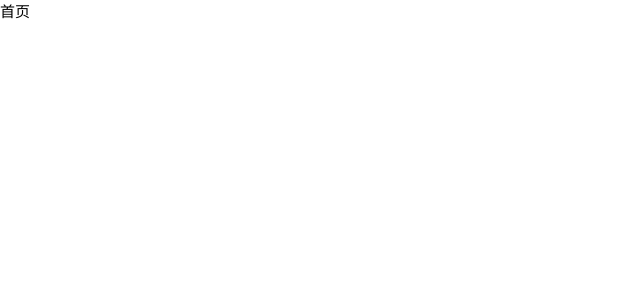
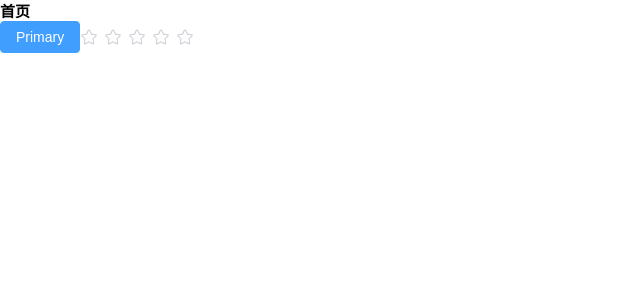
Before and after one commit to sword-demon/luffycity, a Vue app in the folder luffycityweb/: page / in a window 1280 px wide. Shown: the top 300 px of the page, without its empty margins (0-640 px from the left). Built offline with nearby package versions, Linux system fonts and the light colour scheme.

Commit message:
feature:添加elementplus组件

```diff
--- a/luffycityweb/package.json
+++ b/luffycityweb/package.json
@@ -8,6 +8,8 @@
     "preview": "vite preview"
   },
   "dependencies": {
+    "element-plus": "^2.2.8",
+    "unplugin-vue-components": "^0.21.0",
     "vue": "^3.2.25",
     "vue-router": "^4.0.13"
   },
--- a/luffycityweb/src/views/Home.vue
+++ b/luffycityweb/src/views/Home.vue
@@ -1,7 +1,17 @@
-<script setup></script>
+<script setup>
+import { reactive } from "vue";
+const store = reactive({
+    value2: null,
+    colors: ["#99A9BF", "#F7BA2A", "#FF9900"],
+});
+</script>
 
 <template>
-    <div>首页</div>
+    <h1>首页</h1>
+    <el-row class="mb-4">
+        <el-button type="primary">Primary</el-button>
+        <el-rate v-model="store.value2" :colors="store.colors"></el-rate>
+    </el-row>
 </template>
 
 <style scoped></style>
--- a/luffycityweb/vite.config.js
+++ b/luffycityweb/vite.config.js
@@ -1,7 +1,15 @@
 import { defineConfig } from 'vite'
 import vue from '@vitejs/plugin-vue'
+import Components from 'unplugin-vue-components/vite'
+import { ElementPlusResolver } from 'unplugin-vue-components/resolvers'
 
 // https://vitejs.dev/config/
 export default defineConfig({
-  plugins: [vue()]
+    plugins: [
+        vue(),
+        // 配置elementplus 组件按需加载
+        Components({
+            resolvers: [ElementPlusResolver()],
+        }),
+    ],
 })
```
Also changed, not shown: 1 other file (tests, documents, lock files or other folders).
